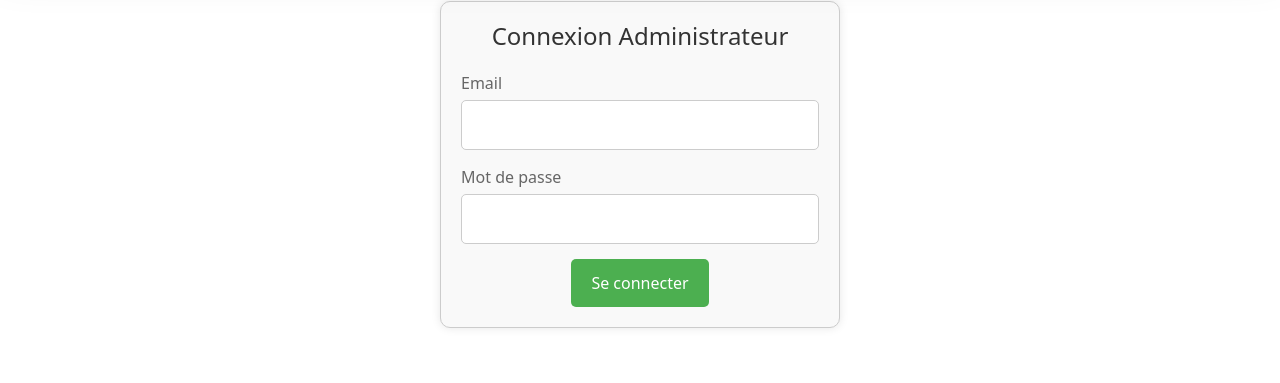
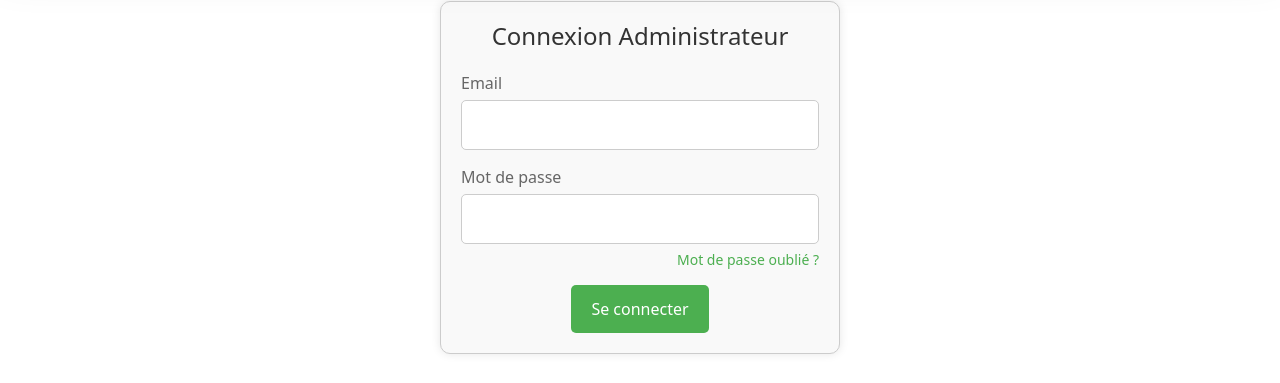
Before and after one commit to rositaE6mi/nnam-frontend, an Angular app: page /login-admin in a window 1280 px wide. Shown: the part 129-512 px from the top of the page. Built offline with nearby package versions, Linux system fonts and the light colour scheme; no server answers.

Commit message:
les connexion

```diff
--- a/src/app/pages/login-admin/login-admin.component.css
+++ b/src/app/pages/login-admin/login-admin.component.css
@@ -42,6 +42,21 @@
   font-size: 16px;
 }
 
+.forgot-password {
+  display: block;
+  margin-top: 5px;
+  font-size: 14px;
+  color: #4CAF50; /* vert principal */
+  text-align: right;
+  text-decoration: none;
+  transition: color 0.3s ease;
+}
+
+.forgot-password:hover {
+  color: #45a049; /* vert plus foncé au hover */
+  text-decoration: underline;
+}
+
 .btn {
   padding: 12px 20px;
   border: none;
--- a/src/app/pages/login-admin/login-admin.component.html
+++ b/src/app/pages/login-admin/login-admin.component.html
@@ -1,6 +1,6 @@
 <div class="login-container">
   <h2 class="login-title">Connexion Administrateur</h2>
-<form (submit)="login()">
+  <form (submit)="login()" class="login-form">
     <div class="form-group">
       <label for="email">Email</label>
       <input type="email" id="email" name="email" [(ngModel)]="email" required class="form-control">
@@ -8,6 +8,7 @@
     <div class="form-group">
       <label for="password">Mot de passe</label>
       <input type="password" id="password" name="password" [(ngModel)]="motDePasse" required class="form-control">
+      <a href="#" class="forgot-password">Mot de passe oublié ?</a>
     </div>
     <button type="submit" class="btn btn-primary">Se connecter</button>
   </form>
--- a/src/app/pages/login-admin/login-admin.component.ts
+++ b/src/app/pages/login-admin/login-admin.component.ts
@@ -2,20 +2,23 @@ import { CommonModule } from '@angular/common';
 import { Component } from '@angular/core';
 import { FormsModule } from '@angular/forms';
 import { AuthService } from '../../core/services/auth.service';
-import { Router } from '@angular/router'; // Importe Router correctement
+import { Router } from '@angular/router';
 
 @Component({
   selector: 'app-login-admin',
   standalone: true,
   imports: [CommonModule, FormsModule],
   templateUrl: './login-admin.component.html',
-  styleUrls: ['./login-admin.component.css'] // Assure-toi d'utiliser styleUrls au lieu de styleUrl
+  styleUrls: ['./login-admin.component.css']
 })
 export class LoginAdminComponent {
   email: string = '';
   motDePasse: string = '';
 
-  constructor(private authService: AuthService, private router: Router) {}
+  constructor(
+    private authService: AuthService,
+    private router: Router
+  ) {}
 
   login(): void {
     this.authService.loginAdmin(this.email, this.motDePasse).subscribe(
@@ -28,4 +31,11 @@ alert('Identifiants incorrects');
       }
     );
   }
+
+  motDePasseOublie(): void {
+    // TODO: Implémente la logique de redirection ou ouverture de modale ici
+    alert('Redirection vers la page de réinitialisation de mot de passe');
+    // Exemple si tu as déjà une route dédiée :
+    // this.router.navigate(['/reset-password']);
   }
+}
--- a/src/app/pages/login-agriculteur/login-agriculteur.component.css
+++ b/src/app/pages/login-agriculteur/login-agriculteur.component.css
@@ -0,0 +1,72 @@
+.login-container {
+  max-width: 400px;
+  margin: 50px auto;
+  padding: 20px;
+  border: 1px solid #ccc;
+  border-radius: 10px;
+  background-color: #f9f9f9;
+  box-shadow: 0 0 10px rgba(0, 0, 0, 0.1);
+  text-align: center;
+}
+
+.login-title {
+  font-size: 24px;
+  margin-bottom: 20px;
+}
+
+.brown-title {
+  color: #432918; /* Marron */
+}
+
+.form-group {
+  width: 100%;
+  margin-bottom: 15px;
+  text-align: left;
+}
+
+.form-group label {
+  display: block;
+  margin-bottom: 5px;
+  color: #666;
+}
+
+.form-control {
+  width: 100%;
+  padding: 12px;
+  border: 1px solid #ccc;
+  border-radius: 5px;
+  font-size: 16px;
+  box-sizing: border-box;
+}
+
+.btn {
+  padding: 12px 20px;
+  border: none;
+  border-radius: 5px;
+  cursor: pointer;
+  font-size: 16px;
+  color: white;
+  background-color: #009640; /* Vert principal */
+  transition: background-color 0.3s ease;
+  width: 100%;
+}
+
+.btn:hover {
+  background-color: #FBBC19; /* Orange au hover */
+}
+
+.forgot-password {
+  margin-top: 10px;
+  font-size: 14px;
+  color: #009640;
+  cursor: pointer;
+  text-decoration: underline;
+}
+
+.forgot-password:hover {
+  color: #FBBC19; /* Orange au hover */
+}
+
+.alert {
+  margin-top: 10px;
+}
--- a/src/app/pages/login-agriculteur/login-agriculteur.component.html
+++ b/src/app/pages/login-agriculteur/login-agriculteur.component.html
@@ -1,23 +1,22 @@
-<div class="container mt-5">
-  <h2 class="text-success text-center mb-4">Connexion Agriculteur</h2>
+<div class="login-container">
+  <h2 class="login-title brown-title">Connexion Agriculteur</h2>
 
   <form (ngSubmit)="login()" #formRef="ngForm">
-    <div class="mb-3">
+    <div class="form-group">
       <label for="email">Email</label>
-      <input id="email" name="email" class="form-control" [(ngModel)]="credentials.email" type="email" required />
+      <input id="email" name="email" [(ngModel)]="credentials.email" type="email" required class="form-control">
     </div>
 
-    <div class="mb-3">
+    <div class="form-group">
       <label for="password">Mot de passe</label>
-      <input id="password" name="password" class="form-control" [(ngModel)]="credentials.password" type="password" required />
+      <input id="password" name="password" [(ngModel)]="credentials.password" type="password" required class="form-control">
     </div>
 
-    <button type="submit" class="btn btn-success w-100">
-      <i class="fas fa-sign-in-alt me-2"></i>Se connecter
-    </button>
+    <button type="submit" class="btn btn-primary">Se connecter</button>
 
     <div *ngIf="errorMessage" class="alert alert-danger mt-3">
       {{ errorMessage }}
     </div>
+
   </form>
 </div>
--- a/src/app/pages/login-client/login-client.component.css
+++ b/src/app/pages/login-client/login-client.component.css
@@ -0,0 +1,88 @@
+.login-container {
+  max-width: 400px;
+  margin: 50px auto;
+  padding: 20px;
+  border: 1px solid #ccc;
+  border-radius: 10px;
+  background-color: #f9f9f9;
+  box-shadow: 0 0 10px rgba(0, 0, 0, 0.1);
+  text-align: center;
+}
+
+.login-title {
+  color: #009640;
+  font-size: 24px;
+  margin-bottom: 20px;
+}
+
+.login-form {
+  display: flex;
+  flex-direction: column;
+  align-items: center;
+}
+
+.form-group {
+  width: 100%;
+  margin-bottom: 15px;
+}
+
+.form-group label {
+  display: block;
+  margin-bottom: 5px;
+  color: #432918;
+  text-align: left;
+}
+
+.form-control {
+  width: 100%;
+  padding: 12px;
+  border: 1px solid #ccc;
+  border-radius: 5px;
+  box-sizing: border-box;
+  font-size: 16px;
+}
+
+.btn {
+  padding: 12px 20px;
+  border: none;
+  border-radius: 5px;
+  cursor: pointer;
+  font-size: 16px;
+  color: white;
+  transition: background-color 0.3s ease;
+}
+
+.btn-primary {
+  background-color: #009640;
+}
+
+.btn-primary:hover {
+  background-color: #007d36;
+}
+
+.forgot-password {
+  display: block;
+  margin-top: 12px;
+  color: #FBBC19;
+  text-decoration: none;
+  font-size: 0.95em;
+}
+
+.forgot-password:hover {
+  color: #432918;
+}
+
+.signup-link {
+  margin-top: 14px;
+  font-size: 0.95em;
+  color: #432918;
+}
+
+.signup-link a {
+  color: #FBBC19;
+  text-decoration: none;
+}
+
+.signup-link a:hover {
+  text-decoration: underline;
+}
```
Also changed, not shown: src/app/pages/login-agriculteur/login-agriculteur.component.ts (+5 -13 lines), src/app/pages/login-client/login-client.component.ts (+12 -0 lines). Lines whose indentation alone changed are shown as unchanged.
